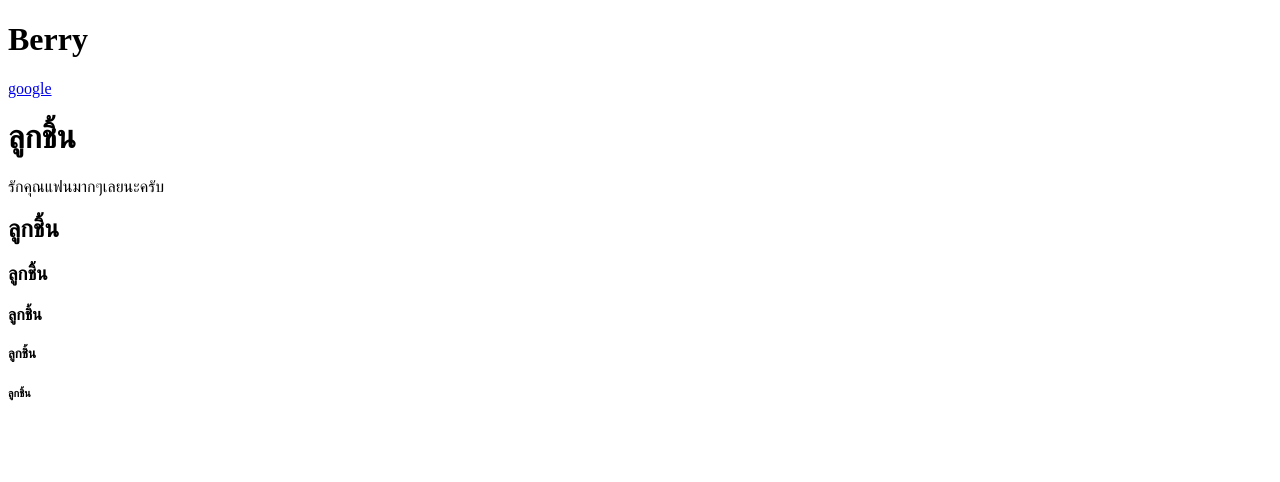
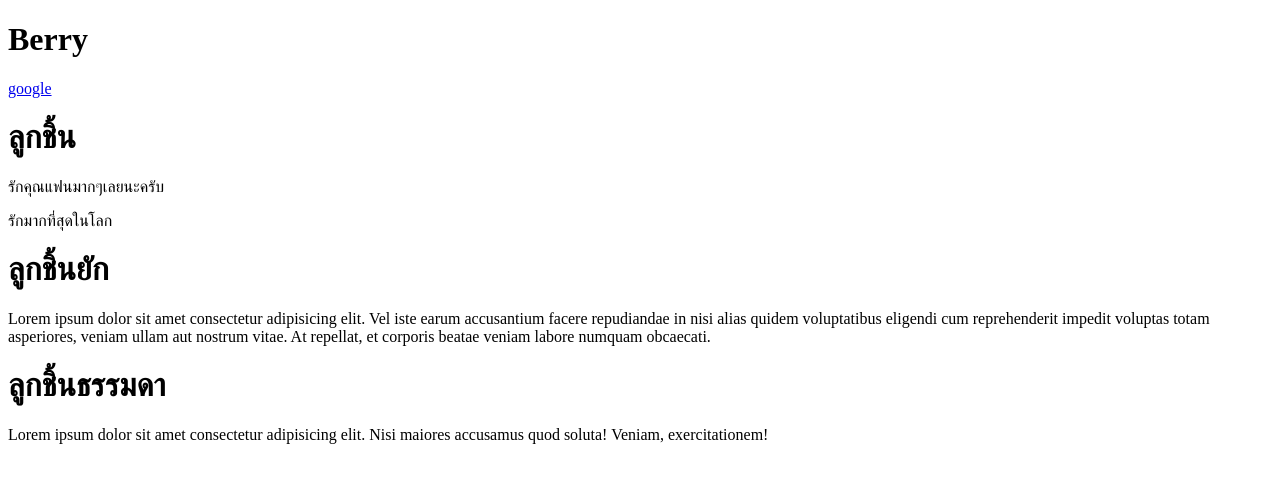
Before and after one commit to BlueBerryTnp/Berry-Project, a plain HTML site: page index.html in a window 1280 px wide. Drawn offline with Linux system fonts and the light colour scheme.

Commit message:
Update index.html

```diff
--- a/index.html
+++ b/index.html
@@ -13,11 +13,10 @@
     <a href="http://www.google.com" target="_blank">google</a>
     <h1>ลูกชิ้น</h1>
     <p>รักคุณแฟนมากๆเลยนะครับ</p>
-    <h2>ลูกชิ้น</h2>
-    <h3>ลูกชิ้น</h3>
-    <h4>ลูกชิ้น</h4>
-    <h5>ลูกชิ้น</h5>
-    <h6>ลูกชิ้น</h6>
-
+    รักมากที่สุดในโลก
+    <h1>ลูกชิ้นยัก</h1>
+    <p>Lorem ipsum dolor sit amet consectetur adipisicing elit. Vel iste earum accusantium facere repudiandae in nisi alias quidem voluptatibus eligendi cum reprehenderit impedit voluptas totam asperiores, veniam ullam aut nostrum vitae. At repellat, et corporis beatae veniam labore numquam obcaecati.</p>
+    <h1>ลูกชิ้นธรรมดา</h1>
+    <p>Lorem ipsum dolor sit amet consectetur adipisicing elit. Nisi maiores accusamus quod soluta! Veniam, exercitationem!</p>
 </body>
 </html>
```
